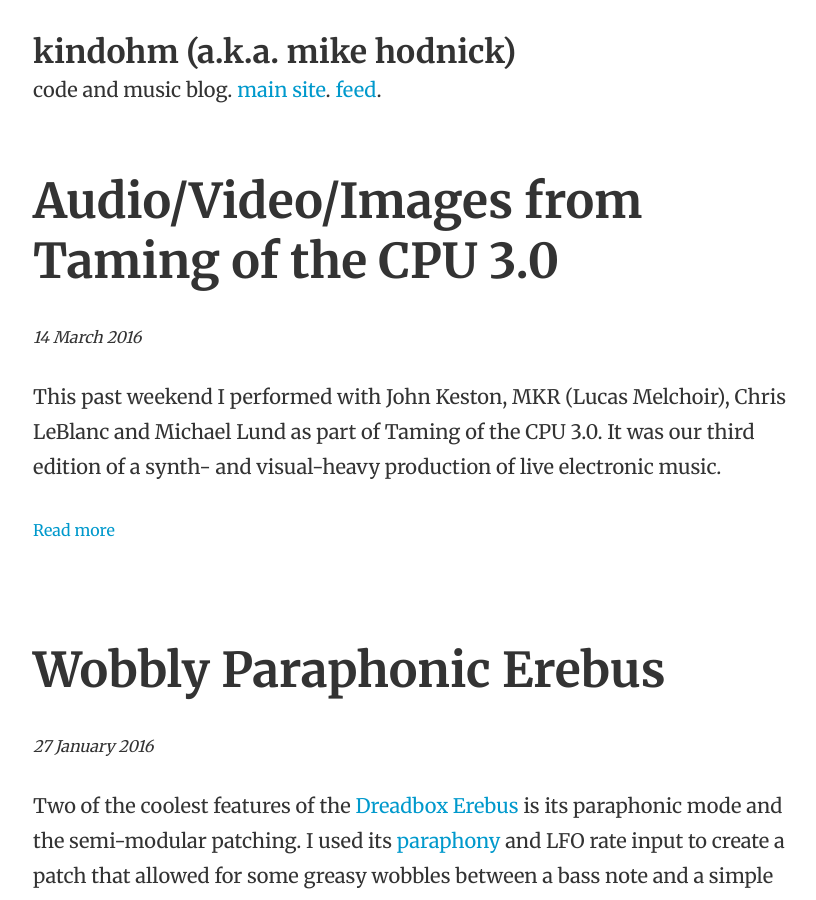
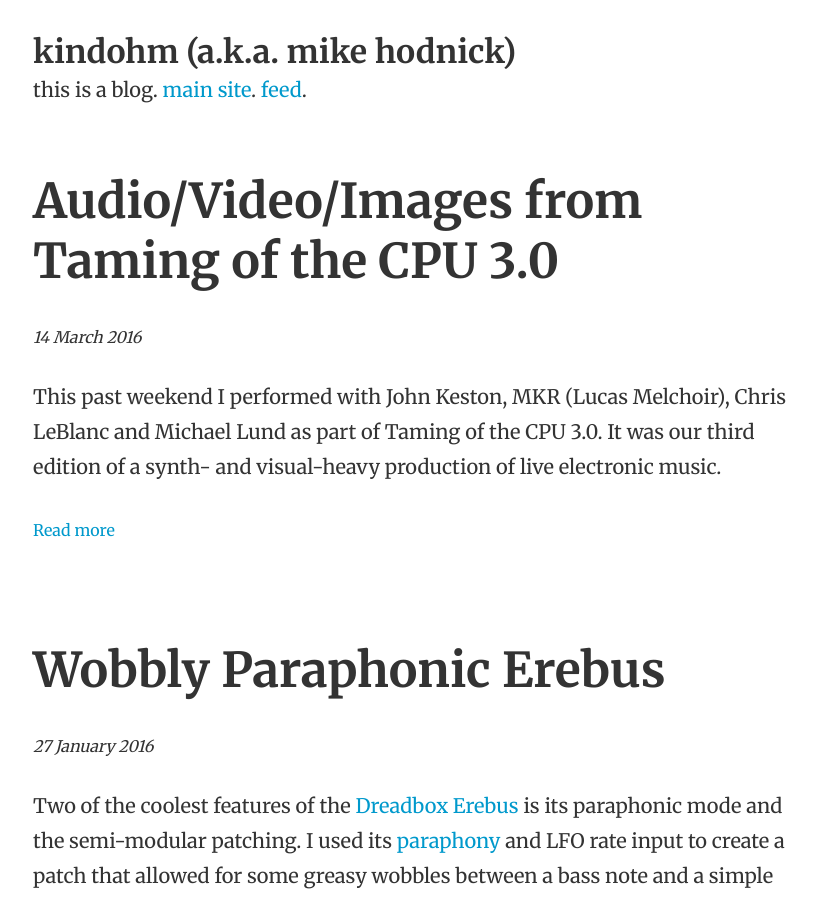
Before and after one commit to kindohm/blog.kindohm.com, a Jekyll site: the page built from index.html, in a window 1280 px wide and 900 px high. Shown: the whole window, without its empty margins (223-1039 px from the left). Built offline with Jekyll 4.4.1, drawn with Linux system fonts in a browser that asks for light colours; the list of posts is cut into pages by our own code.

Commit message:
styling and minor changes

```diff
--- a/_config.yml
+++ b/_config.yml
@@ -1,6 +1,6 @@
 name: "kindohm (a.k.a. mike hodnick)"
 description: "code and music blog"
-author: "kindohm"
+author: "Mike Hodnick"
 exclude: [README.md, CNAME]
 paginate: 5
 paginate_path: "/page:num/"
--- a/_includes/_header.html
+++ b/_includes/_header.html
@@ -2,5 +2,5 @@
 
 <header class="mb">
   <h1 class="h2 m-0"><a href="/">{{site.name}}</a></h1>
-  <p>{{site.description}}. <a href="//kindohm.com">main site</a>. <a href="/feed.xml">feed</a>.</p>
+  <p>this is a blog. <a href="//kindohm.com">main site</a>. <a href="/feed.xml">feed</a>.</p>
 </header>
```
